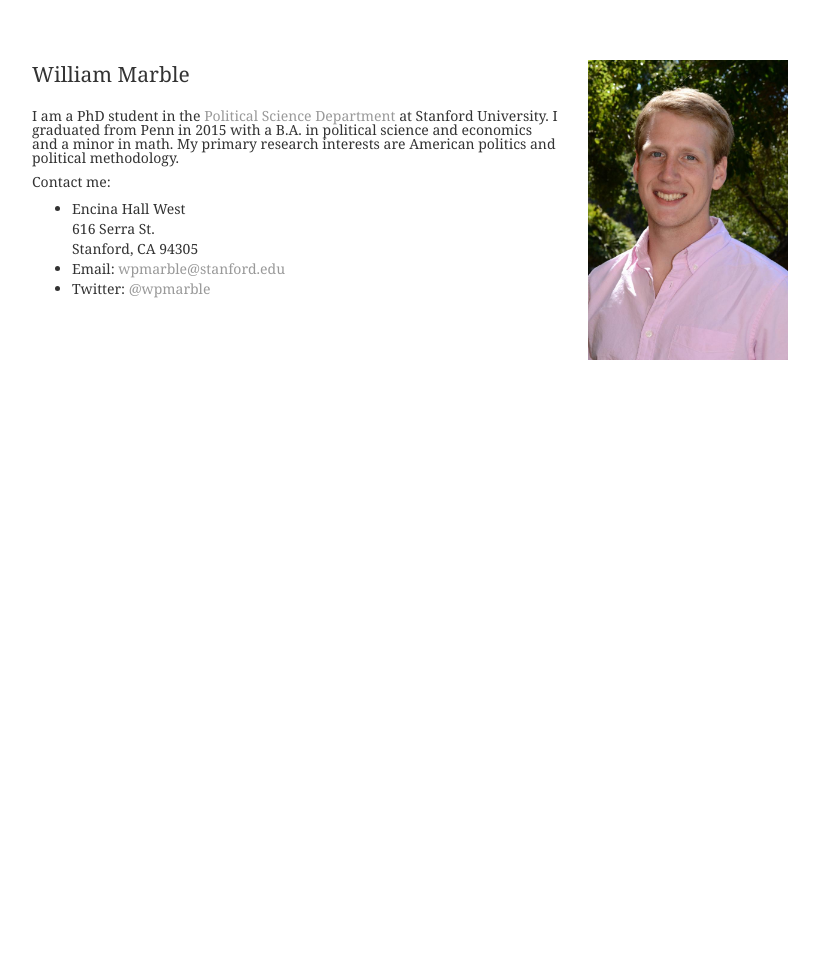
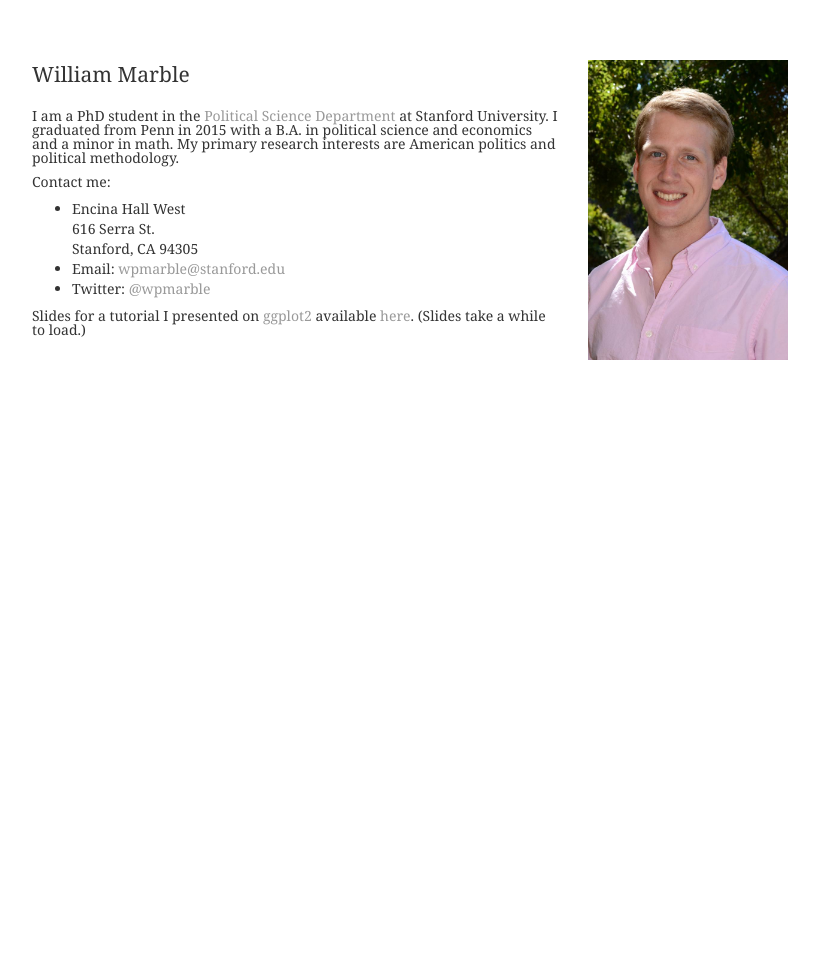
Before and after one commit to wpmarble/wpmarble.github.io, a Jekyll site: the page built from index.html, in a window 1280 px wide. Shown: the whole page, without its empty margins (160-979 px from the left). Built offline with Jekyll 4.4.1, drawn with Linux system fonts in a browser that asks for light colours.

Commit message:
add ggplot tutorial

```diff
--- a/index.html
+++ b/index.html
@@ -13,6 +13,8 @@ title: William Marble
 			<li>Email: <a href="mailto:wpmarble@stanford.edu">wpmarble@stanford.edu</a></li>
 			<li>Twitter: <a href="http://twitter.com/wpmarble">@wpmarble</a></li>
 		</ul>
+        <p>Slides for a tutorial I presented on <a href="ggplot2.org">ggplot2</a> available <a href="http://stanford.edu/~wpmarble/ggplot_tutorial/ggplot_presentation.html">here</a>. (Slides take a while to load.)</p>
+
 	</div>
 	<div class="col-sm-4">
 	<img  class="img-square avatar" alt="Will Marble" src="img/headshot2.jpg" style="width:200px">
```
